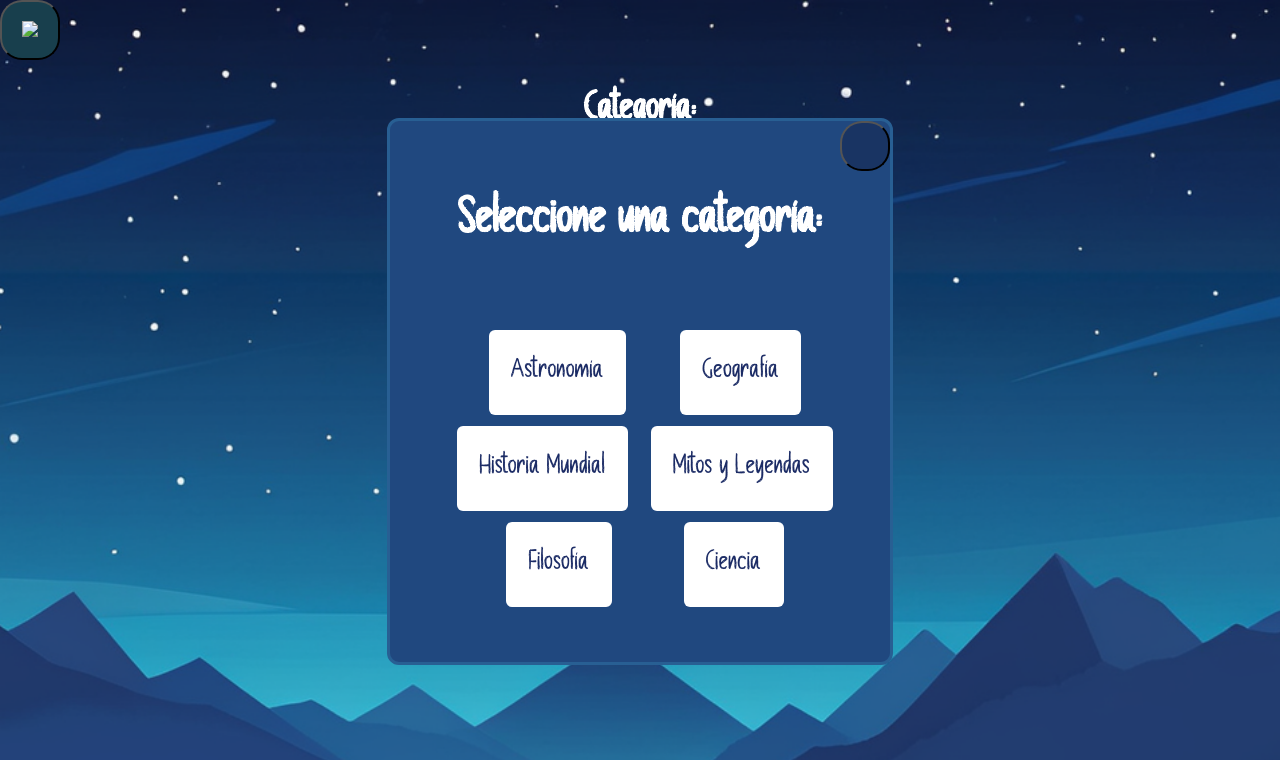
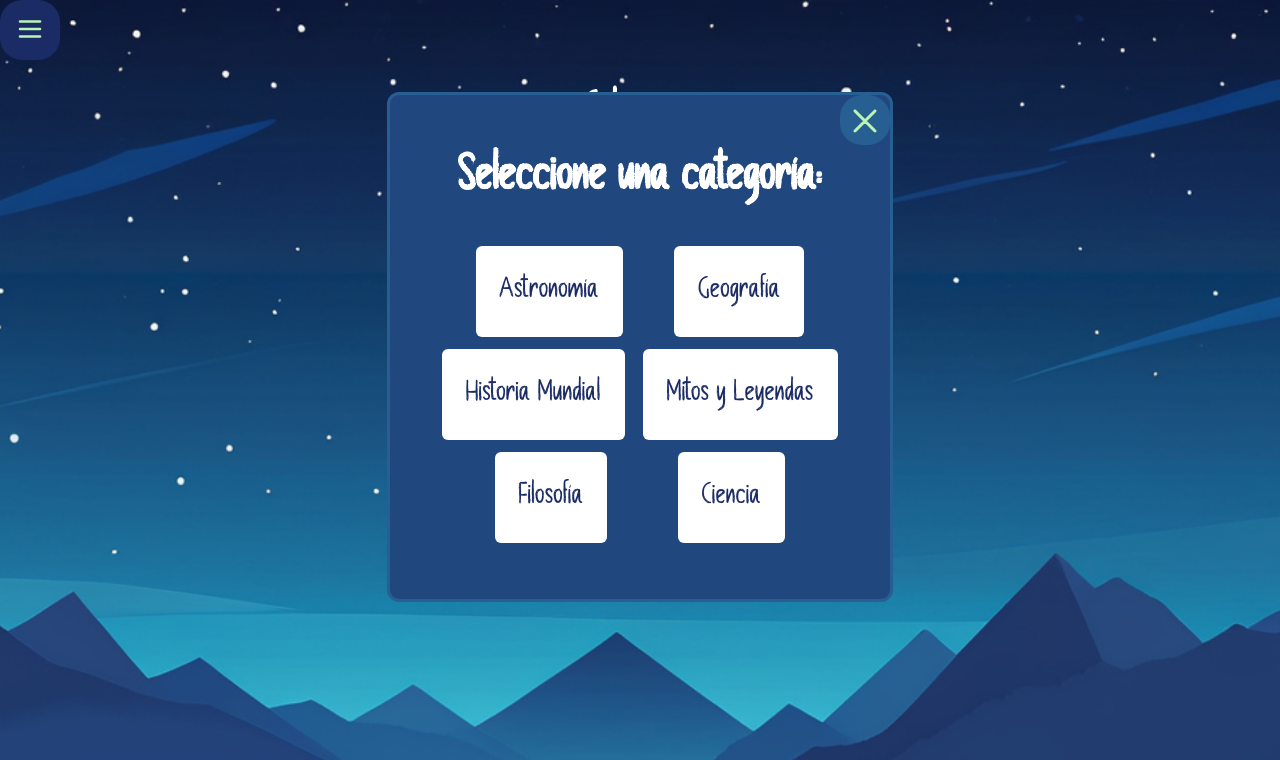
Before and after one commit to mc2282/AhorcadoJS, a plain HTML site: page index.html in a window 1280 px wide. Shown: the top 760 px of the page. Drawn offline with Linux system fonts and the light colour scheme.

Commit message:
menu icons css update

```diff
--- a/index.html
+++ b/index.html
@@ -12,14 +12,15 @@
 <body>
     <main id="app">
         <button id="btnViewCategories">
-            <img src="./assets/icons/category-4.svg" height="50px">
+            <img src="./assets/icons/burger-menu-svgrepo-com(1).svg" height="30px">
         </button>
 
         <div class="container_app">
 
             <!-- Seleccione una categoría -->
             <div id="categoryWindow">
-                <button id="btnCloseSelect"></button>
+                <button id="btnCloseSelect"> <img src="./assets/icons/cross-svgrepo-com(4).svg" height="50px"
+                        width="50px"></button>
                 <h4>Seleccione una categoría:</h4>
                 <div class="container_categories">
                     <div id="astronomia" class="categories">Astronomía</div>
@@ -34,7 +35,6 @@
             <h2 id="category_h2">Categoría: <span id="category_name"></span></h2>
 
             <div class="container_imagen">
-
                 <canvas id="myCanvas" height="450" width="450"></canvas>
             </div>
 
--- a/styles/style.css
+++ b/styles/style.css
@@ -182,14 +182,14 @@ body {
     display: flex;
     justify-items: center;
     align-items: center;
-    margin-top: 100px;
+    margin-top: 10px;
 }
 
 .container_categories {
     display: flex;
     flex-direction: row;
     flex-wrap: wrap;
-    padding-left: 1em;
+    padding-left: 0.8em;
     padding-right: 0.8em;
     justify-content: space-evenly;
 }
@@ -199,7 +199,7 @@ body {
     color: var(--space-background);
     border-radius: 6px;
     padding: 0.8em;
-    font-size: 28px;
+    font-size: 30px;
     margin: 0.2em;
     justify-content: center;
     align-content: center;
@@ -209,25 +209,29 @@ body {
 }
 
 #btnCloseSelect {
-    background-color: var(--background-hangman);
     border-radius: 22px;
     width: 50px;
     height: 50px;
     top: 0;
     right: 0;
     position: absolute;
+    display: flex;
+    justify-content: center;
+    align-content: center;
+    background-color: var(--blue-04);
+    border: none;
 }
 
 #btnViewCategories {
-    background-color: var(--background-hangman);
     border-radius: 22px;
     width: 60px;
     height: 60px;
     top: 0;
     left: 0;
     position: absolute;
-    background-color: #183f4d;
     z-index: 1;
+    background-color: var(--space-background);
+    border: none;
 }
 
 #category_h2 {
@@ -238,3 +242,8 @@ body {
 #category_name {
     color: var(--green-01);
 }
+
+h4 {
+    margin: 1em;
+    margin-bottom: 0.5em;
+}
```
Also changed, not shown: assets/icons/burger-menu-svgrepo-com(1).svg (added), assets/icons/burger-menu-svgrepo-com.svg (added), assets/icons/cross-svgrepo-com(2).svg (added), assets/icons/cross-svgrepo-com(4).svg (added).
